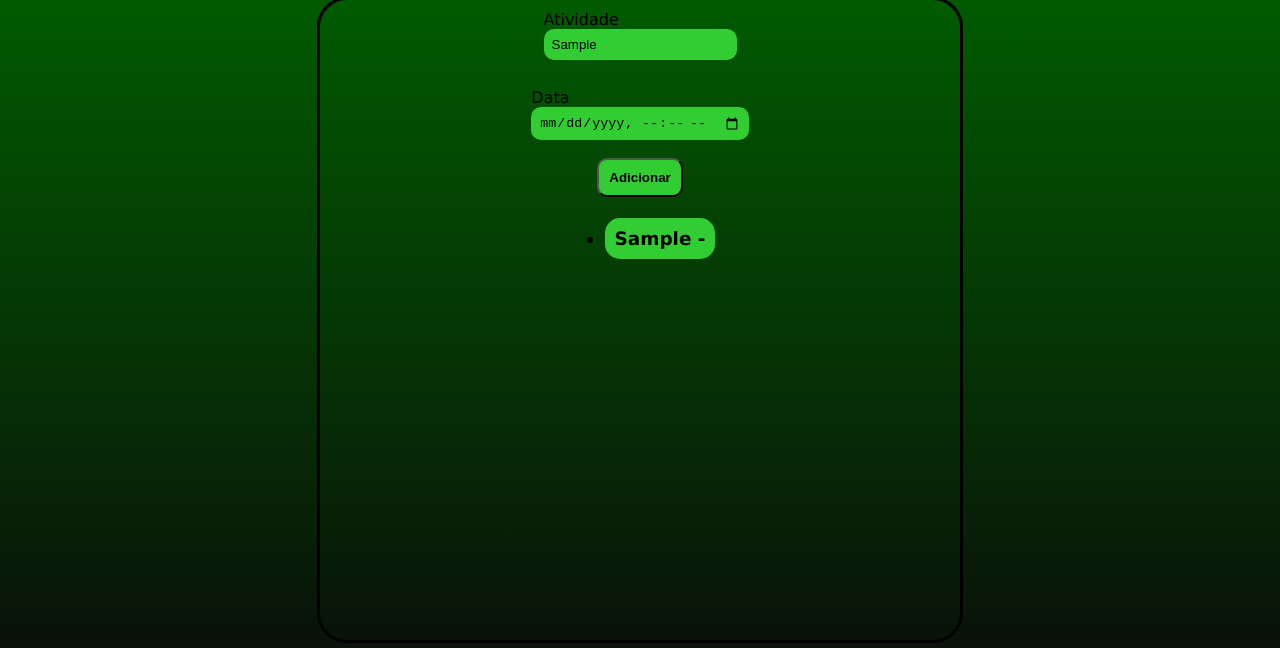
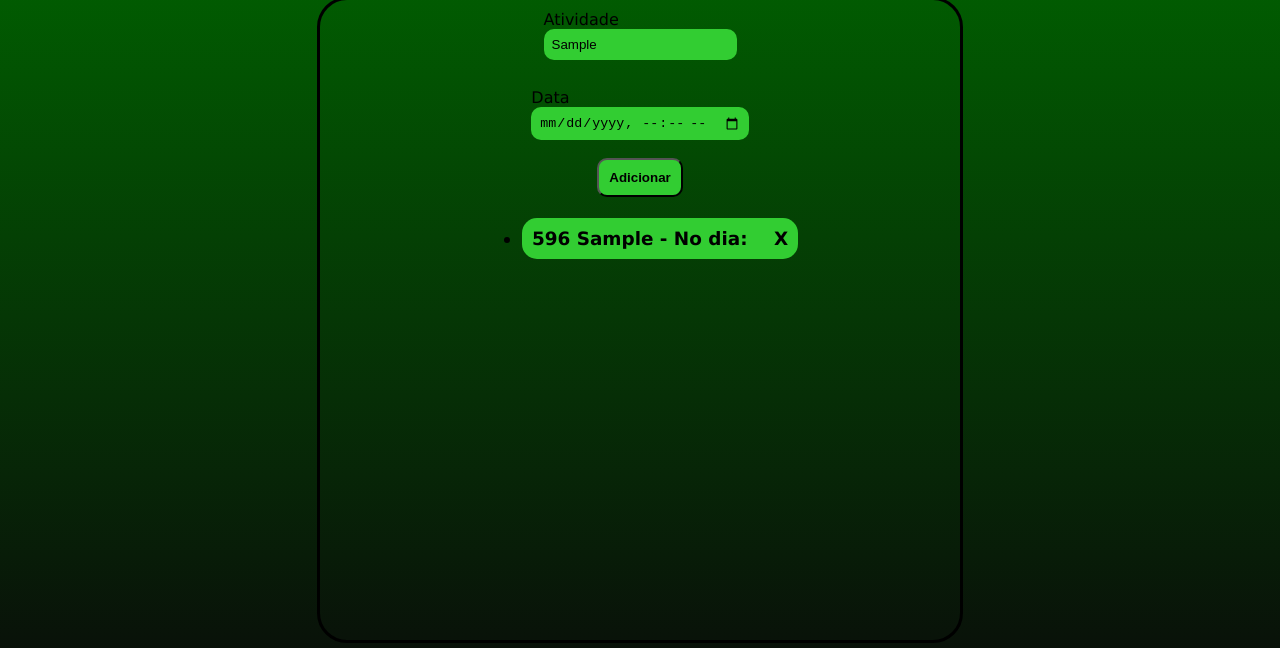
Before and after one commit to Brscabral/lista-to-do-, a plain HTML site: page index.html in a window 1280 px wide. Both pictures are taken after typing "Sample" into the empty fields and a click on the button "Adicionar". Shown: the part 84-732 px from the top of the page. Drawn offline with Linux system fonts and the light colour scheme.

Commit message:
implementando a função de remover o elemento

```diff
--- a/styles.css
+++ b/styles.css
@@ -60,7 +60,9 @@
 #btn:hover{
     cursor: pointer;
 }
+
 li{
+
     font-family: Verdana, Geneva, Tahoma, sans-serif;
     background-color: #32CD32;
     font-weight: bold;
@@ -69,3 +71,10 @@ li{
     padding: 10px;
     border-radius: 15px;
 }
+li a{
+    margin-left: 20px;
+    color: black;
+    text-decoration: none;
+
+
+}
--- a/tarefa.js
+++ b/tarefa.js
@@ -12,13 +12,19 @@ function inicia(){
  }
  window.addEventListener('load', inicia())
 
+ function gerarId(){
+    return Math.floor(Math.random() * 3000);
+}
 
 function pegaInfo(){
     let valorTexto = texto.value;
     let valorData = data.value;
+    let id;
     let objetoTexto = {}
+    objetoTexto.id= gerarId();
     objetoTexto.evento = valorTexto;
     objetoTexto.data=valorData;
+
     return objetoTexto;
 }
 
@@ -30,34 +36,69 @@ function adicionaArray(){
     return lista;
 }
 
+function mostraElementos(){
+    let listaTeste = adicionaArray();
+    let objeto = pegaInfo();
+    let trocaElemento;
+    let li = document.createElement('li');
 
-
-btn.addEventListener('click', ()=>{
-    let li = document.createElement('li');
     ul.appendChild(li);
-
-
-    let listaTeste = adicionaArray();
-    let trocaElemento;
 
     let sorted = listaTeste.sort((a,b)=>{
         return a.data.localeCompare(b.data);
      });
 
 
-        for(let i = 0; i< lista.length; i++){
+        for(let i = 0; i<= listaTeste.length; i++){
 
-             li = ul.children[i];
-             li.innerHTML= lista[i].evento + " - " + lista[i].data + " ";
+            let btnRemove = document.createElement('a');
+            let x = document.createTextNode('X');
+            btnRemove.setAttribute('href', '#');
+            btnRemove.appendChild(x);
 
+            li = ul.children[i];
+            li.setAttribute("id", `${listaTeste[i].id}`)
+            li.innerHTML=" "+ listaTeste[i].id + " " + listaTeste[i].evento + " - " + "No dia: " + listaTeste[i].data + " " ;
              trocaElemento = li;
-             console.log(trocaElemento);
+             let indice = listaTeste[i].id;
             if(sorted){
                 ul.replaceChild(trocaElemento, li);
+
             }
+            btnRemove.setAttribute('onclick', 'removeElemento('+ indice +')')
+            console.log(indice)
+            li.appendChild(btnRemove);
         }
 
 
-    console.log(trocaElemento);
+}
+
+
+
+function removeElemento(indice){
+    console.log(indice)
+    let confirm = window.confirm("Tem certeza que deseja remover essa atividade?");
+
+    if(confirm){
+
+        let li= document.getElementById('' + indice + '')
+
+            if(li){
+
+                ul.removeChild(li);
+            }
+
+            console.log(li)
+         }
+
+
+}
+
+
+btn.addEventListener('click', ()=>{
+
+    mostraElementos();
+
+
 
 })
```
